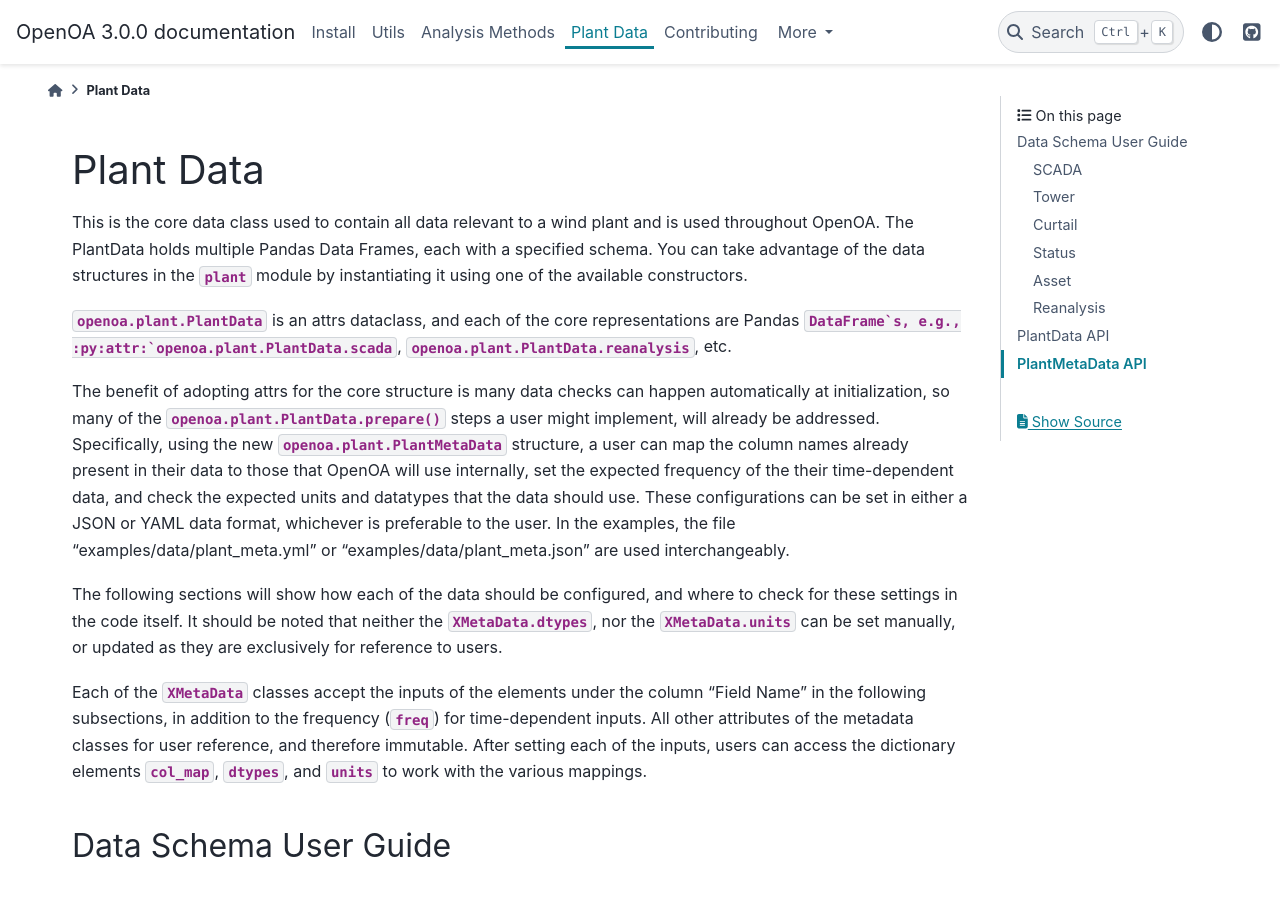
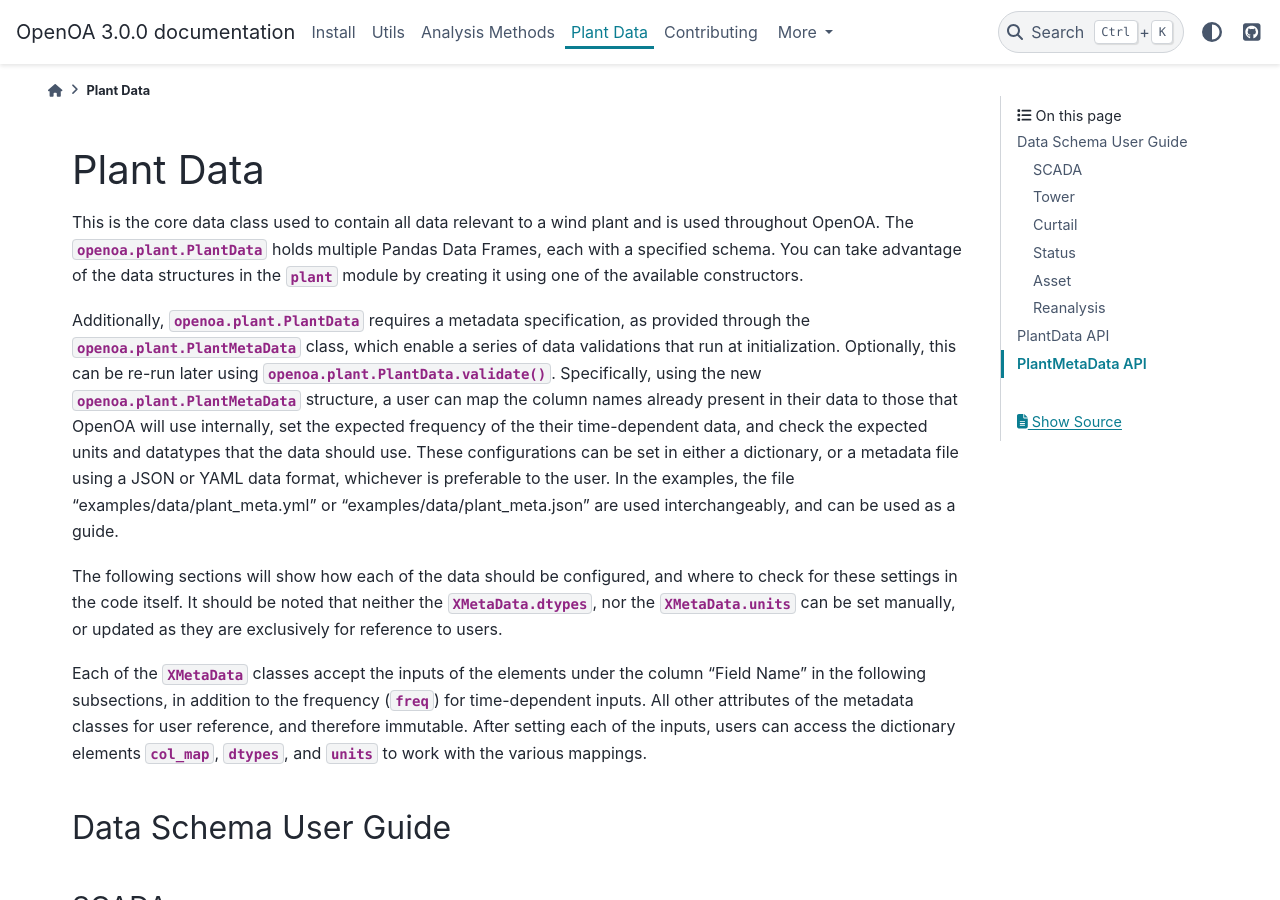
Before and after one commit to NREL/OpenOA, a Sphinx documentation site: the page built from sphinx/types.rst, in a window 1280 px wide and 900 px high. Built offline with Sphinx 7.4.7 and the PyData theme 0.15.4, drawn with Linux system fonts in a browser that asks for light colours; pages that are not in the unit, such as notebooks, are missing from menus.

Commit message:
remove attrs details from top-level overview

```diff
--- a/sphinx/types.rst
+++ b/sphinx/types.rst
@@ -3,22 +3,21 @@
 Plant Data
 ##########
 
-This is the core data class used to contain all data relevant to a wind plant and is used throughout OpenOA.
-The PlantData holds multiple Pandas Data Frames, each with a specified schema.
-You can take advantage of the data structures in the :py:mod:`plant` module by instantiating it using one of the available constructors.
+This is the core data class used to contain all data relevant to a wind plant and is used throughout
+OpenOA. The :py:class:`openoa.plant.PlantData` holds multiple Pandas Data Frames, each with a
+specified schema. You can take advantage of the data structures in the :py:mod:`plant` module by
+creating it using one of the available constructors.
 
-:py:class:`openoa.plant.PlantData` is an attrs
-dataclass, and each of the core representations are Pandas :py:class:`DataFrame`s, e.g., :py:attr:`openoa.plant.PlantData.scada`,
-:py:attr:`openoa.plant.PlantData.reanalysis`, etc.
-
-The benefit of adopting attrs for the core structure is many data checks can happen automatically
-at initialization, so many of the :py:meth:`openoa.plant.PlantData.prepare` steps a user might implement, will already be addressed.
-Specifically, using the new :py:class:`openoa.plant.PlantMetaData` structure, a user can map the column names already present
+Additionally, :py:class:`openoa.plant.PlantData` requires a metadata specification, as provided
+through the :py:class:`openoa.plant.PlantMetaData` class, which enable a series of data validations
+that run at initialization. Optionally, this can be re-run later using
+:py:class:`openoa.plant.PlantData.validate()`. Specifically, using the new
+:py:class:`openoa.plant.PlantMetaData` structure, a user can map the column names already present
 in their data to those that OpenOA will use internally, set the expected frequency of the their
 time-dependent data, and check the expected units and datatypes that the data should use. These
-configurations can be set in either a JSON or YAML data format, whichever is preferable to the user.
-In the examples, the file "examples/data/plant_meta.yml" or "examples/data/plant_meta.json" are used
-interchangeably.
+configurations can be set in either a dictionary, or a metadata file using a JSON or YAML data
+format, whichever is preferable to the user. In the examples, the file "examples/data/plant_meta.yml"
+or "examples/data/plant_meta.json" are used interchangeably, and can be used as a guide.
 
 The following sections will show how each of the data should be configured, and where to check for
 these settings in the code itself. It should be noted that neither the :py:attr:`XMetaData.dtypes`, nor the
```
